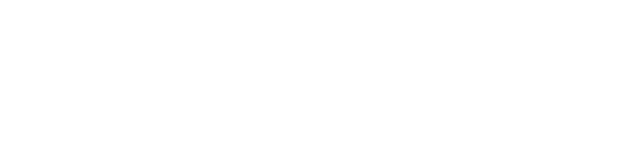
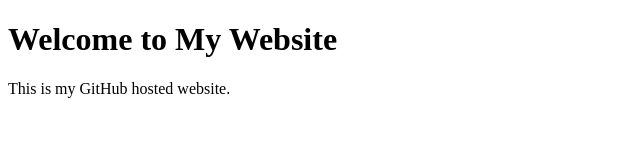
Before and after one commit to kenji-1932/portfilio.github.io, a plain HTML site: page portfolio/pages/index.html in a window 1280 px wide. Shown: the whole page, without its empty margins (0-640 px from the left). Drawn offline with Linux system fonts and the light colour scheme.

Commit message:
index.html

```diff
--- a/portfolio/pages/index.html
+++ b/portfolio/pages/index.html
@@ -2,9 +2,11 @@
 <html lang="en">
 <head>
     <meta charset="UTF-8">
-    <title>index</title>
+    <meta name="viewport" content="width=device-width, initial-scale=1.0">
+    <title>Your Website Title</title>
 </head>
 <body>
-
+    <h1>Welcome to My Website</h1>
+    <p>This is my GitHub hosted website.</p>
 </body>
 </html>
```
